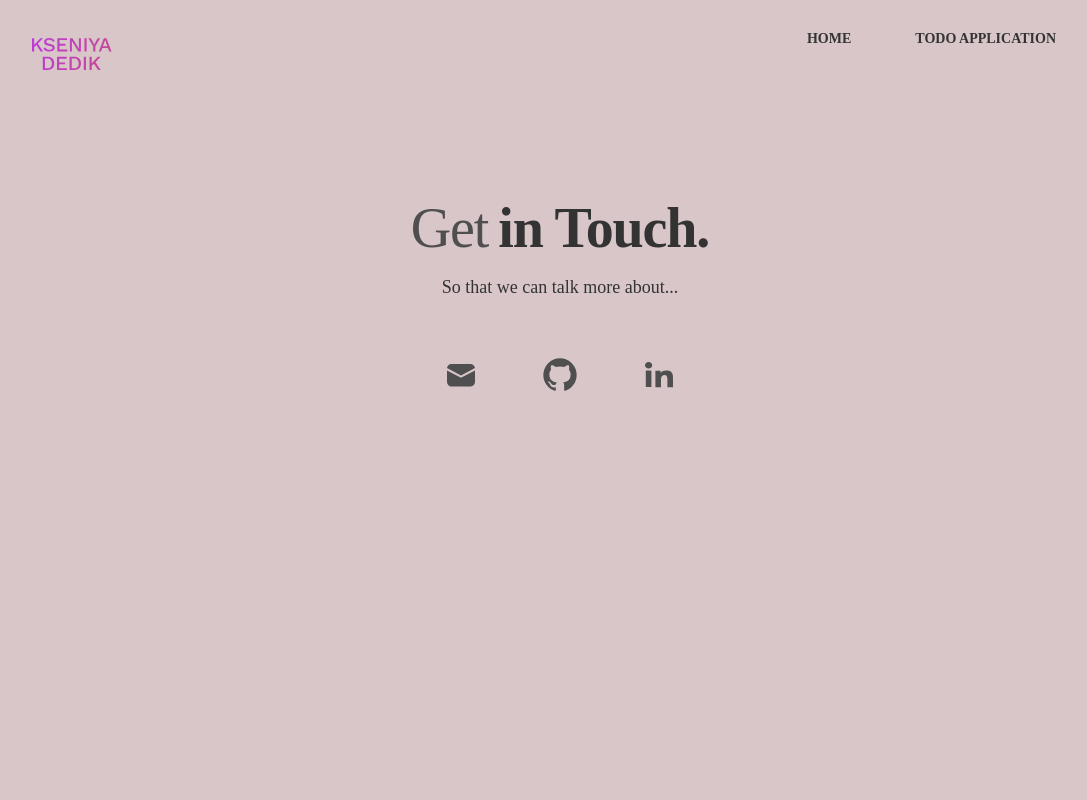
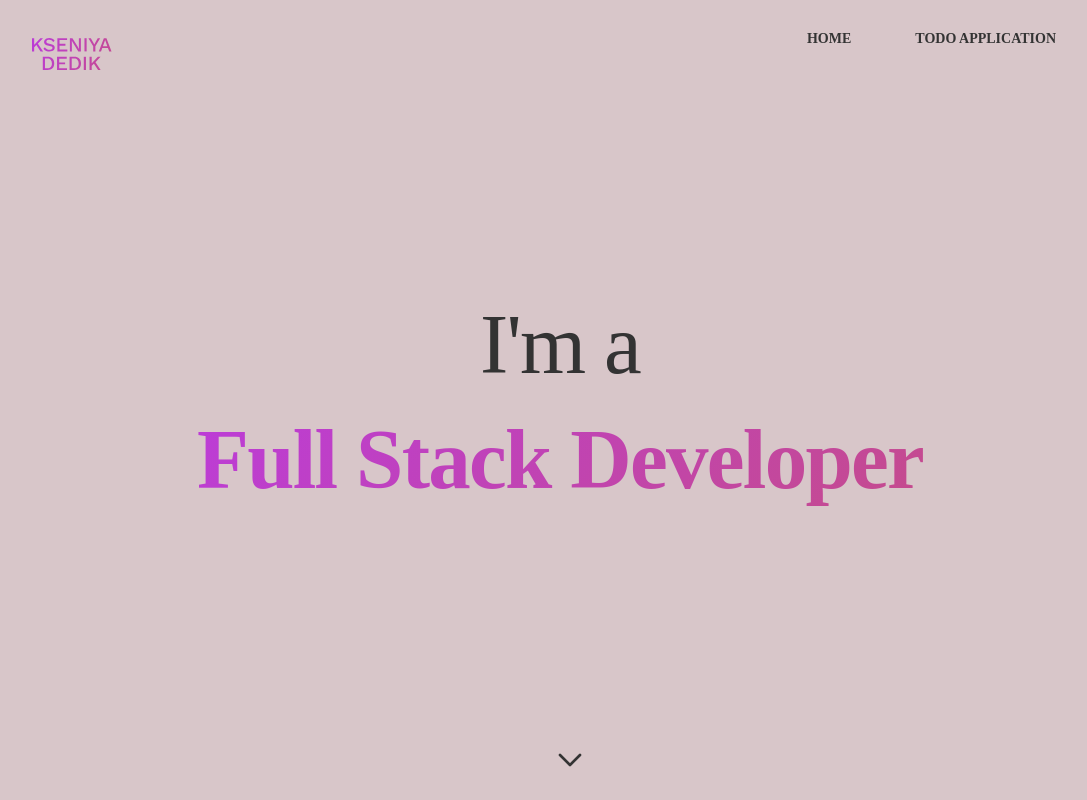
Before and after one commit to ksddk/presenting, a React (Create React App) app: page / in a window 1280 px wide. Shown: the top 800 px of the page, without its empty margins (80-1167 px from the left). Built offline with nearby package versions, Linux system fonts and the light colour scheme; a web font is replaced by a local one.

Commit message:
Deploy random instead of pages

```diff
--- a/src/index.tsx
+++ b/src/index.tsx
@@ -1,7 +1,7 @@
 import ReactDOM from 'react-dom/client';
 import { BrowserRouter, Routes, Route } from 'react-router-dom';
 import { Layout, NoPage } from '../src/components';
-// import { Home, TodoPage, NoPage } from '../src/pages';
+import { Home, TodoPage } from '../src/random';
 // import { NoPage } from '../src/pages';
 import './index.css';
 import './fonts.css';
@@ -11,8 +11,8 @@ export const App = () => {
     <BrowserRouter>
       <Routes>
         <Route path="/" element={<Layout />}>
-          {/* <Route index element={<Home />} /> */}
-          {/* <Route path="todoapp" element={<TodoPage />} /> */}
+          <Route index element={<Home />} />
+          <Route path="todoapp" element={<TodoPage />} />
         </Route>
         <Route path="*" element={<NoPage />} />
       </Routes>
```
Also changed, not shown: src/random/HomePage/Home.module.css (renamed from src/Pages/HomePage/Home.module.css), src/random/HomePage/Home.tsx (renamed from src/Pages/HomePage/Home.tsx), src/random/HomePage/index.ts (renamed from src/Pages/HomePage/index.ts), src/random/TodoPage/TodoPage.tsx (renamed from src/Pages/TodoPage/TodoPage.tsx), src/random/TodoPage/index.ts (renamed from src/Pages/TodoPage/index.ts), src/random/index.ts (renamed from src/Pages/index.ts).
